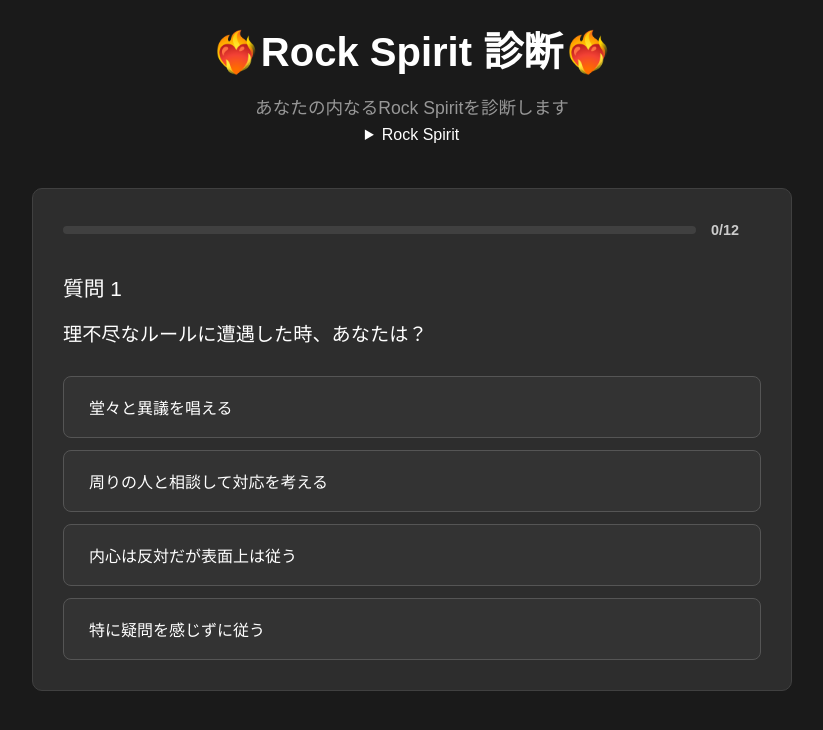
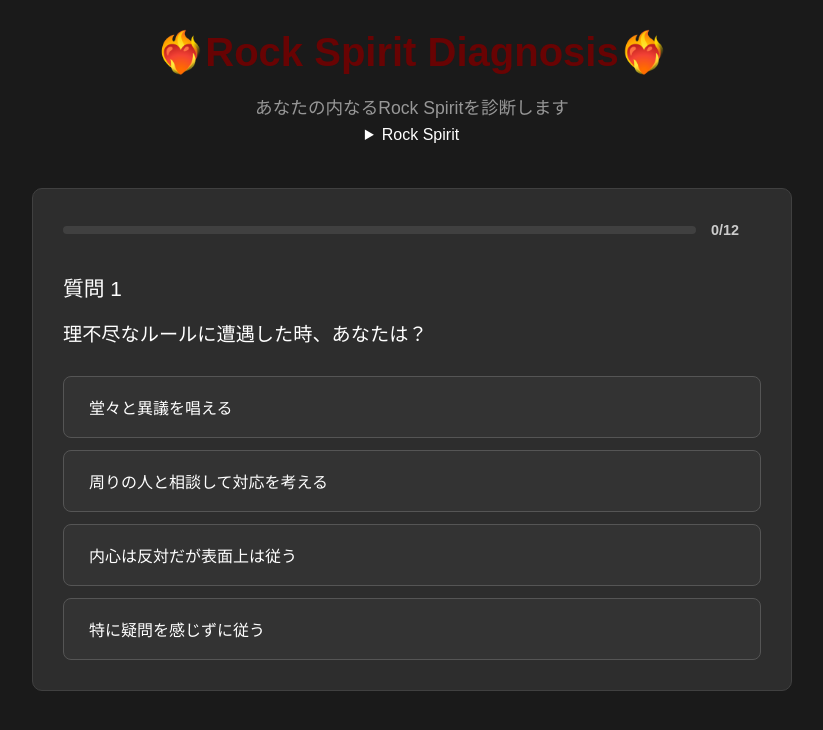
Before and after one commit to Yoshi-55/rock-diagnosis, a plain HTML site: page index.html in a window 1280 px wide. Shown: the whole page, without its empty margins (228-1051 px from the left). Drawn offline with Linux system fonts and the light colour scheme.

Commit message:
change: title-color

```diff
--- a/index.html
+++ b/index.html
@@ -10,7 +10,7 @@
 <body>
     <div class="container">
         <header>
-            <h1>❤️‍🔥Rock Spirit 診断❤️‍🔥</h1>
+            <h1 class="title">❤️‍🔥Rock Spirit Diagnosis❤️‍🔥</h1>
             <p>あなたの内なるRock Spiritを診断します</p>
             <details>
               <summary>Rock Spirit</summary>
--- a/style.css
+++ b/style.css
@@ -1,3 +1,6 @@
+.title {
+    color: #680303;
+}
 .song-link {
   color: #4de3ff;
   font-weight: bold;
```
